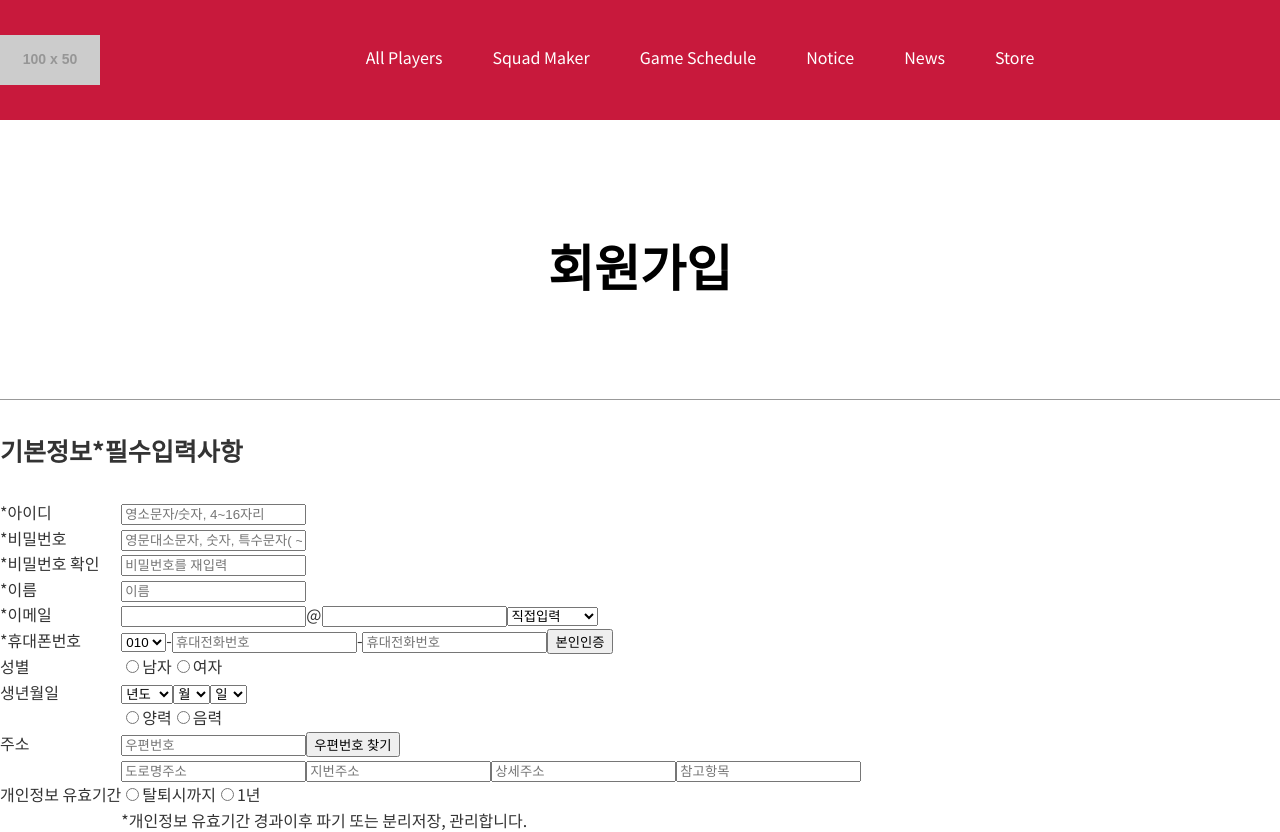
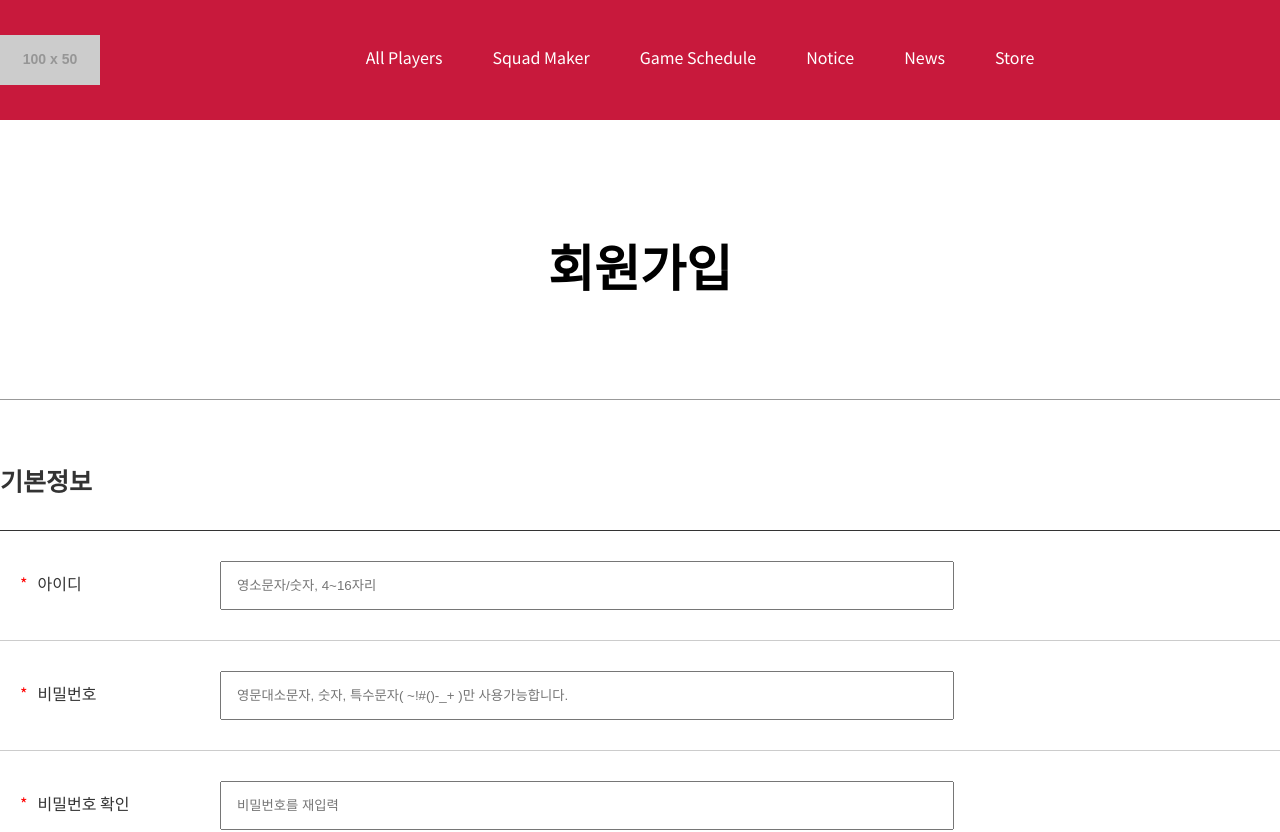
Before and after one commit to Ocjji/TP_FSM, a React (Vite) app: page /join in a window 1280 px wide. Shown: the top 832 px of the page. Built offline with nearby package versions, Linux system fonts and the light colour scheme; some icons are missing.

Commit message:
joinForm.jsx UPDATE

```diff
--- a/src/pages/login/JoinForm.jsx
+++ b/src/pages/login/JoinForm.jsx
@@ -68,7 +68,7 @@ const JoinForm = () => {
         }).open();
     }
 
-    //약관동의
+    //약관 체크박스
     const [clauseData, setClauseData] = useState(clause)
 
     const changeCheckbox=e=>{
@@ -79,8 +79,25 @@ const JoinForm = () => {
             setClauseData(clauseData.map(item=>item.name===name?{...item, isChk:!item.isChk}:item))
         }
     }
-    const clasueShow =(id)=>{
-        setClauseData(clauseData.map(item=>item.id===id?{...item, isShow:true}:{...item, isShow:false}))
+    //약관보기
+    const clasueShow =(id, isShow)=>{
+        if(isShow){
+            setClauseData(clauseData.map(item=>({...item, isShow:false})))
+
+        }else{
+
+            setClauseData(clauseData.map(item=>item.id===id?{...item, isShow:true}:{...item, isShow:false}))
+        }
+    }
+    //이메일
+    const [emailAddr, setEmailAddr] = useState('')
+    const emailInput = e=>{
+        const {value} = e.target
+        if(value !== 'type'){
+            setEmailAddr(value)
+        }else{
+            setEmailAddr('')
+        }
     }
     return (
         <JoinWrap>
@@ -110,26 +127,26 @@ const JoinForm = () => {
                             </tr>
                             <tr>
                                 <td><label htmlFor='userName'><b>*</b>이름</label></td>
-                                <td><input type='text' id='userName' placeholder='이름' required className='w700'/></td>
+                                <td><input type='text' id='userName'  required className='w700'/></td>
                             </tr>
                             <tr>
                                 <td><label htmlFor="userEmail"><b>*</b>이메일</label></td>
                                 <td>
-                                    <input type="email" id="userEmail" required className="w500" />
-                                    @
-                                    <input type="email" className="w200" />
-                                    <select>
-                                        <option>직접입력</option>
-                                        <option>naver.com</option>
-                                        <option>gmail.com</option>
-                                        <option>hanmail.het</option>
+                                    <input type="email" id="userEmail" required className="w400" />
+                                    <span>@</span>
+                                    <input type="email" className="w230" value={emailAddr} onChange={emailInput}/>
+                                    <select  onChange={emailInput} className='emailSelect'>
+                                        <option value='type'>직접입력</option>
+                                        <option value='naver.com'>naver.com</option>
+                                        <option value='gmail.com'>gmail.com</option>
+                                        <option value='hanmail.net'>hanmail.net</option>
                                     </select>
                                 </td>
                             </tr>
                             <tr>
                                 <td><label htmlFor="userTel"><b>*</b>휴대폰번호</label> </td>
-                                <td>
-                                    <select name="" id="userTel" title='선택' className='w200'>
+                                <td className='telSelect'>
+                                    <select name="" id="userTel" title='선택'>
                                         <option value="">010</option>
                                         <option value="">011</option>
                                         <option value="">016</option>
@@ -137,10 +154,10 @@ const JoinForm = () => {
                                         <option value="">018</option>
                                         <option value="">019</option>
                                     </select>
-                                    -
-                                    <input type="text" placeholder='휴대전화번호' required className='w200'/>
-                                    -
-                                    <input type="text" placeholder='휴대전화번호' required className='w200'/>
+                                    <span>-</span>
+                                    <input type="text" required className='w200'/>
+                                    <span>-</span>
+                                    <input type="text" required className='w200'/>
                                     <button type='button'>본인인증</button>
                                 </td>
                             </tr>
@@ -154,18 +171,18 @@ const JoinForm = () => {
                                 </td>
                             </tr>
                             <tr>
-                                <td><label htmlFor="userDate">생년월일</label> </td>
-                                <td>
+                                <td><label htmlFor="userBirth">생년월일</label> </td>
+                                <td className='birthSelect'>
                                     <p>
-                                        <select name="" id="userDate" className='w30p'>
+                                        <select name="" id="userBirth" >
                                             <option value="">년도</option>
                                             {birthYear.map(item=><option key={item}> {item}</option>)}
                                         </select>
-                                        <select name="" className='w30p'>
+                                        <select name="" >
                                             <option value="">월</option>
                                             {birthMonth.map(item=><option key={item}> {item}</option>)}
                                         </select>
-                                        <select name="" className='30p'>
+                                        <select name="" >
                                             <option value="">일</option>
                                             {birthDate.map(item=><option key={item}> {item}</option>)}
                                         </select>
@@ -181,55 +198,60 @@ const JoinForm = () => {
                             </tr>
                             <tr>
                                 <td><label htmlFor="userAddr">주소</label></td>
-                                <td>
-                                <input type="text" id="sample4_postcode" placeholder="우편번호"/>
-                                <input type="button" onClick={sample4_execDaumPostcode} value="우편번호 찾기"/><br/>
-                                <input type="text" id="sample4_roadAddress" placeholder="도로명주소"/>
-                                <input type="text" id="sample4_jibunAddress" placeholder="지번주소"/>
-                                <span id="guide" style={{color:"#999", display:"none"}}></span>
-                                <input type="text" id="sample4_detailAddress" placeholder="상세주소"/>
-                                <input type="text" id="sample4_extraAddress" placeholder="참고항목"/>
-                                    </td>
+                                <td className='addInput'>
+                                    <input type="text" id="sample4_postcode" placeholder="우편번호" className='w200'/>
+                                    <input type="button" onClick={sample4_execDaumPostcode} value="우편번호 찾기" className='addrBtn'/><br/>
+                                    <input type="text" id="sample4_roadAddress" placeholder="도로명주소" className='w400'/>
+                                    <input type="text" id="sample4_jibunAddress" placeholder="지번주소" className='w500'/>
+                                    <span id="guide" style={{color:"#999", display:"none"}}></span>
+                                    <input type="text" id="sample4_detailAddress" placeholder="상세주소" className='w400'/>
+                                    <input type="text" id="sample4_extraAddress" placeholder="참고항목" className='w500'/>
+                                </td>
                             </tr>
                             <tr>
                                 <td>개인정보 유효기간</td>
-                                <td>
+                                <td className='expiration'>
                                     <input type="radio" name='personalInfo' id='forWithdraw'/>
                                     <label htmlFor="forWithdraw">탈퇴시까지</label>
                                     <input type="radio" name='personalInfo' id='forYear' />
                                     <label htmlFor="forYear">1년</label>
-                                    <p>*개인정보 유효기간 경과이후 파기 또는 분리저장, 관리합니다.</p>
+                                    <p>* 개인정보 유효기간 경과이후 파기 또는 분리저장, 관리합니다.</p>
                                 </td>
                             </tr>
                         </tbody>
                     </table>
                     <h4>약관동의</h4>
-                    <div className='clasuseAll'>
-                        <input type="checkbox" name='all' onChange={changeCheckbox} checked={clauseData.filter(item=>item.isChk===false).length<1}/>
-                        <label htmlFor="">이용약관에 모두 동의합니다.</label>
-                    </div>
+                    {/* <div className='clasuseAll'>
+                    </div> */}
                     <div className='clasuseSelect'>
+                        <p>
+                            <input type="checkbox" name='all' onChange={changeCheckbox} checked={clauseData.filter(item=>item.isChk===false).length<1}/>
+                            <label htmlFor="">이용약관에 모두 동의합니다.</label>
+                        </p>
                         <p>
                             <input type="checkbox"  onChange={changeCheckbox} checked={clauseData[0].isChk} name={clauseData[0].name}/>
                             <label htmlFor="">{clauseData[0].title}</label>
-                            <span onClick={()=>clasueShow(clauseData[0].id)}>약관보기</span>
-                            {/* <div className={clauseData[0].isShow?'on':''}>{clauseData[0].desc}</div>                         */}
+                            <span onClick={()=>clasueShow(clauseData[0].id, clauseData[0].isShow)}>약관보기</span>
+                            <div className={clauseData[0].isShow?'on':''}>{clauseData[0].desc}</div>
                         </p>
                         <p>
                             <input type="checkbox"  onChange={changeCheckbox} checked={clauseData[1].isChk} name={clauseData[1].name}/>
                             <label htmlFor="">{clauseData[1].title}</label>
-                            <span onClick={()=>clasueShow(clauseData[1].id)}>약관보기</span>
-                            {/* <div className={clauseData[1].isShow?'on':''}>{clauseData[1].desc}</div>   */}
+                            <span onClick={()=>clasueShow(clauseData[1].id, clauseData[1].isShow)}>약관보기</span>
+                            <div className={clauseData[1].isShow?'on':''}>{clauseData[1].desc}</div>
                         </p>
                         <p>
                             <input type="checkbox"  onChange={changeCheckbox} checked={clauseData[2].isChk} name={clauseData[2].name}/>
                             <label htmlFor="">{clauseData[2].title}</label>
                             <input type="checkbox"  onChange={changeCheckbox} checked={clauseData[3].isChk} name={clauseData[3].name}/>
                             <label htmlFor="">{clauseData[3].title}</label>
-                            <span onClick={()=>clasueShow(clauseData[2].id)}>약관보기</span>
-                            {/* <div className={clauseData[2].isShow?'on':''}>{clauseData[2].desc}</div>   */}
+                            <span onClick={()=>clasueShow(clauseData[2].id, clauseData[2].isShow)}>약관보기</span>
+                            <div className={clauseData[2].isShow?'on':''}>{clauseData[2].desc}</div>
                         </p>
                     </div>
+                    <p className='submitBtn'>
+                        <button type='subnit'>회원가입</button>
+                    </p>
                 </form>
             </div>
 
--- a/src/styled/LoginStyled.js
+++ b/src/styled/LoginStyled.js
@@ -180,9 +180,142 @@ export const JoinWrap = styled.div`
     h4{
         font-size: 25px;
         font-weight: 600;
-        padding: 30px 0px;
+        padding: 60px 0px 30px;
+        position: relative;
         span{
+            position: absolute;
+            bottom: 30px;
+            right: 0px;
+            font-size: 14px;
+            font-weight: 400;
 
         }
     }
+    b{
+        color:red;
+        padding-right: 10px;
+    }
+    form{
+
+        table{
+            .w1{width: 200px;}
+            .w2{width:1200px;}
+            .w700{width:700px;}
+            .w400{width:400px;}
+            .w230{width:230px;}
+            .w200{width:150px;}
+            .w500{width:500px;}
+            tr{
+                &:first-child{
+                    border-top: 1px solid #333;
+                }
+                border-bottom: 1px solid #ccc;
+                td{
+                    padding: 30px 20px;
+                    input{
+                        padding: 15px;
+                    }
+                    /* input[type=radio]{
+                        padding: 100px;
+                    } */
+                    button, select{
+                        padding: 15px;
+                        vertical-align: middle;
+                    }
+                    &:last-child{
+                        label{
+                        margin-right: 20px;
+                        margin-left: 10px;
+                        }
+
+                    }
+                    &.telSelect{
+                        select{
+                            width: 100px;
+                        }
+                        button{
+                            margin-left: 20px;
+                            width: 195px;
+                        }
+                    }
+                    &.birthSelect{
+                        select{
+                            margin-right: 10px;
+                        }
+                        label{
+                            display: inline-block;
+                            margin-top: 15px;
+                        }
+                    }
+                    &.addInput{
+                        input{
+                            margin-right: 20px;
+                            margin-bottom: 15px;
+                            &.addrBtn{
+                                padding: 14px 30px;
+                                vertical-align: bottom;
+                            }
+
+                        }
+                    }
+                    .emailSelect{
+                        width: 200px;
+                        margin-left: 20px;
+                    }
+                    span{
+                        padding: 0px 10px;
+                    }
+                    &.expiration{
+                        p{
+                            text-indent: 10px;
+                            margin-top: 10px;
+                        }
+
+                    }
+                }
+            }
+        }
+        .clasuseSelect{
+            p{
+                &:first-child{
+                    border-top: 1px solid #333;
+
+                }
+                padding: 20px;
+                border-bottom: 1px solid #ccc;
+                position: relative;
+                input{
+                    margin-right: 10px;
+                }
+                span{
+                    position: absolute;
+                    right: 20px;top: 20px;
+                    cursor: pointer;
+                }
+                div{
+                    height: 0; overflow: auto;
+                    white-space: pre-line;
+                    transition: 0.5s;
+                    &.on{
+                    margin: 20px 0px;
+
+                        border: 1px solid #ccc;
+                        padding: 10px;
+                        height: 150px;
+                   }
+                }
+            }
+        }
+        .submitBtn{
+            margin-top: 50px;
+            text-align: center;
+            button{
+                width: 300px;height: 50px;
+                color: #fff;
+                background: #333;
+            }
+        }
+    }
+
+
 `
```
